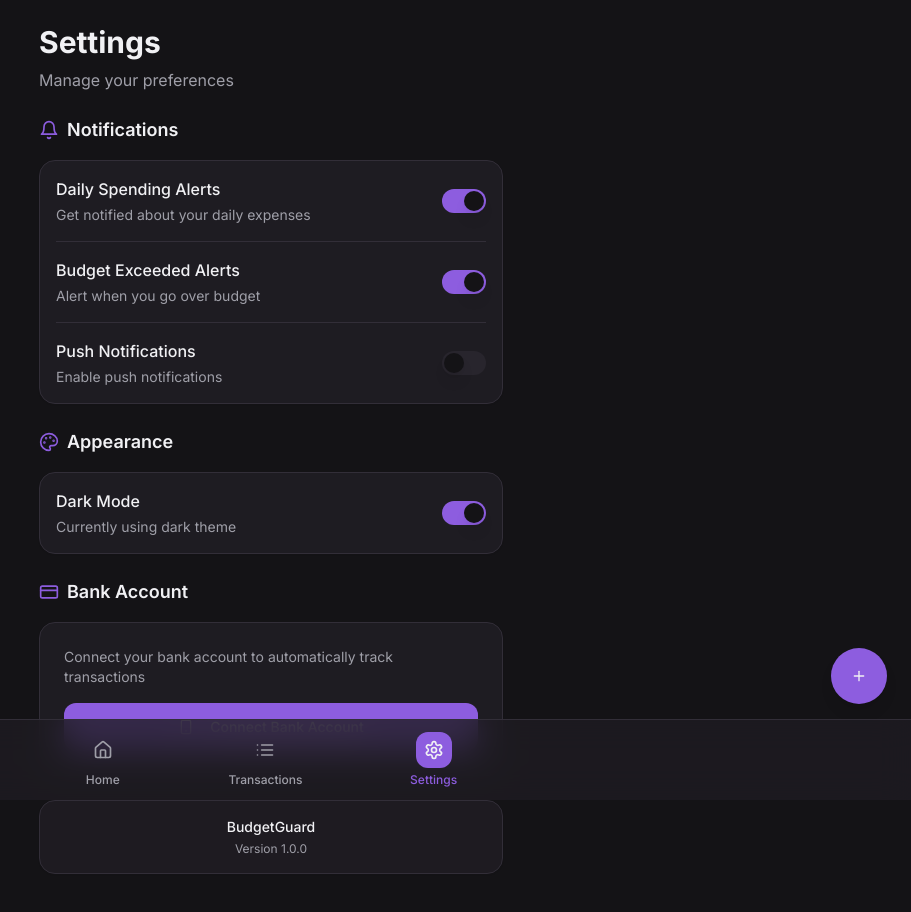
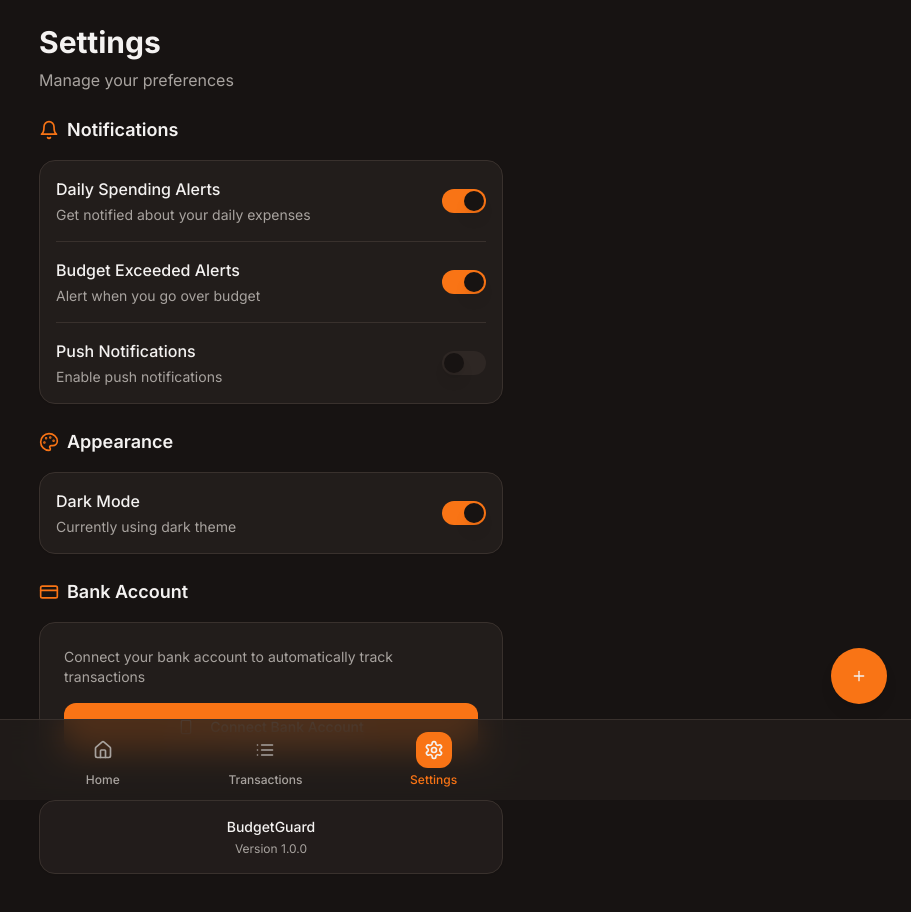
Before and after one commit to asperumalla/budget-guard-app, a React (Vite) app: page /settings in a window 1280 px wide. Shown: the top 912 px of the page, without its empty margins (369-1280 px from the left). Built offline with nearby package versions, Linux system fonts and the light colour scheme; the HTML template or start-up script is replaced by a standard one.

Commit message:
Refactor: Apply solid warm colors

```diff
--- a/src/index.css
+++ b/src/index.css
@@ -8,79 +8,79 @@ All colors MUST be HSL.
 
 @layer base {
   :root {
-    --background: 264 8% 8%;
-    --foreground: 240 10% 95%;
+    --background: 20 14% 8%;
+    --foreground: 30 10% 95%;
 
-    --card: 264 10% 12%;
-    --card-foreground: 240 10% 95%;
+    --card: 20 12% 12%;
+    --card-foreground: 30 10% 95%;
 
-    --popover: 264 10% 12%;
-    --popover-foreground: 240 10% 95%;
+    --popover: 20 12% 12%;
+    --popover-foreground: 30 10% 95%;
 
-    --primary: 262 67% 62%;
-    --primary-foreground: 240 10% 95%;
-    --primary-glow: 262 67% 72%;
+    --primary: 25 95% 53%;
+    --primary-foreground: 30 10% 95%;
+    --primary-glow: 25 95% 63%;
 
-    --secondary: 264 10% 16%;
-    --secondary-foreground: 240 10% 95%;
+    --secondary: 20 12% 16%;
+    --secondary-foreground: 30 10% 95%;
 
-    --muted: 264 10% 16%;
-    --muted-foreground: 240 5% 64%;
+    --muted: 20 12% 16%;
+    --muted-foreground: 30 5% 64%;
 
-    --accent: 262 67% 62%;
-    --accent-foreground: 240 10% 95%;
+    --accent: 15 86% 60%;
+    --accent-foreground: 30 10% 95%;
 
     --destructive: 0 84% 60%;
-    --destructive-foreground: 240 10% 95%;
+    --destructive-foreground: 30 10% 95%;
 
     --success: 142 76% 36%;
-    --success-foreground: 240 10% 95%;
+    --success-foreground: 30 10% 95%;
 
-    --border: 264 10% 20%;
-    --input: 264 10% 16%;
-    --ring: 262 67% 62%;
+    --border: 20 12% 20%;
+    --input: 20 12% 16%;
+    --ring: 25 95% 53%;
 
     --radius: 1rem;
 
-    --chart-1: 262 67% 62%;
-    --chart-2: 173 58% 39%;
-    --chart-3: 197 37% 24%;
-    --chart-4: 43 74% 66%;
-    --chart-5: 27 87% 67%;
+    --chart-1: 25 95% 53%;
+    --chart-2: 15 86% 60%;
+    --chart-3: 45 93% 47%;
+    --chart-4: 10 78% 54%;
+    --chart-5: 35 91% 55%;
   }
 
   .dark {
-    --background: 264 8% 8%;
-    --foreground: 240 10% 95%;
+    --background: 20 14% 8%;
+    --foreground: 30 10% 95%;
 
-    --card: 264 10% 12%;
-    --card-foreground: 240 10% 95%;
+    --card: 20 12% 12%;
+    --card-foreground: 30 10% 95%;
 
-    --popover: 264 10% 12%;
-    --popover-foreground: 240 10% 95%;
+    --popover: 20 12% 12%;
+    --popover-foreground: 30 10% 95%;
 
-    --primary: 262 67% 62%;
-    --primary-foreground: 240 10% 95%;
-    --primary-glow: 262 67% 72%;
+    --primary: 25 95% 53%;
+    --primary-foreground: 30 10% 95%;
+    --primary-glow: 25 95% 63%;
 
-    --secondary: 264 10% 16%;
-    --secondary-foreground: 240 10% 95%;
+    --secondary: 20 12% 16%;
+    --secondary-foreground: 30 10% 95%;
 
-    --muted: 264 10% 16%;
-    --muted-foreground: 240 5% 64%;
+    --muted: 20 12% 16%;
+    --muted-foreground: 30 5% 64%;
 
-    --accent: 262 67% 62%;
-    --accent-foreground: 240 10% 95%;
+    --accent: 15 86% 60%;
+    --accent-foreground: 30 10% 95%;
 
     --destructive: 0 84% 60%;
-    --destructive-foreground: 240 10% 95%;
+    --destructive-foreground: 30 10% 95%;
 
     --success: 142 76% 36%;
-    --success-foreground: 240 10% 95%;
+    --success-foreground: 30 10% 95%;
 
-    --border: 264 10% 20%;
-    --input: 264 10% 16%;
-    --ring: 262 67% 62%;
+    --border: 20 12% 20%;
+    --input: 20 12% 16%;
+    --ring: 25 95% 53%;
   }
 }
 
@@ -91,10 +91,6 @@ All colors MUST be HSL.
 
   body {
     @apply bg-background text-foreground font-sans antialiased;
-  }
-
-  .glass-card {
-    @apply bg-card/50 backdrop-blur-sm border border-border;
   }
 
   .glow-purple {
```
